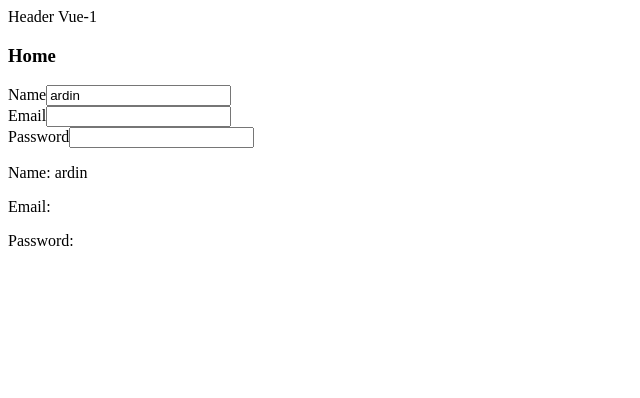
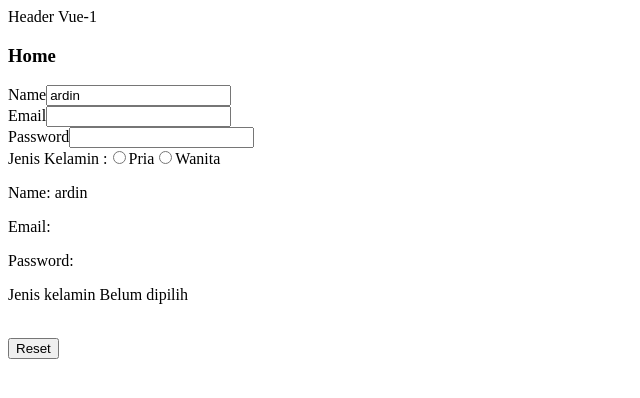
Before and after one commit to ardin2001/learn-vue-js, a Vue app: page / in a window 1280 px wide. Shown: the top 398 px of the page, without its empty margins (0-640 px from the left). Built offline with nearby package versions, Linux system fonts and the light colour scheme.

Commit message:
conditional rendering

```diff
--- a/src/views/HomeView.vue
+++ b/src/views/HomeView.vue
@@ -16,26 +16,47 @@
         <label for="password">Password</label>
         <input type="password" name="password" id="password" v-model="password" />
       </div>
+
+      <div class="jk">
+        <label for="jk">Jenis Kelamin :</label>
+          <input type="radio" value="pria" name="jk" id="pria" v-model="jk" />
+          <label for="pria">Pria</label>
+          <input type="radio" value="wanita" name="jk" id="wanita" v-model="jk" />
+          <label for="wanita">Wanita</label>
+      </div>
+
       <div class="result">
         <p>Name: {{ name }}</p>
         <p>Email: {{ email }}</p>
-        <p>Password: {{ password }}</p>
+        <p>Password: {{ password.length>6 ? password : password.length==0 ? ''  : 'password kurang dari 6' }}</p>
+        <p v-if="jk=='pria'">Jenis kelamin Laki-laki</p>
+        <p v-else-if="jk=='wanita'">Jenis kelamin Perempuan</p>
+        <p v-else>Jenis kelamin Belum dipilih</p>
       </div>
+      <br>
+      <button @click="ResetInput" type="button">Reset</button>
     </form>
   </main>
 </template>
 
-<!-- <script setup>
-import { ref  } from 'vue'
+<script setup>
+import { ref } from 'vue'
 
 const name = ref('ardin')
 const email = ref('')
 const password = ref('')
-</script> -->
+const jk = ref('')
+function ResetInput() {
+  name.value = ''
+  email.value = ''
+  password.value = ''
+  jk.value = ''
+}
+</script>
 
 <!-- perbedaan ketika tanpa menggunakan script setup -->
 <!-- membutuhkan export default kemudian di setup dengan return valuenya -->
-<script>
+<!-- <script>
 import { ref } from 'vue'
 
 export default {
@@ -48,4 +69,4 @@ export default {
     }
   }
 }
-</script>
+</script> -->
```
